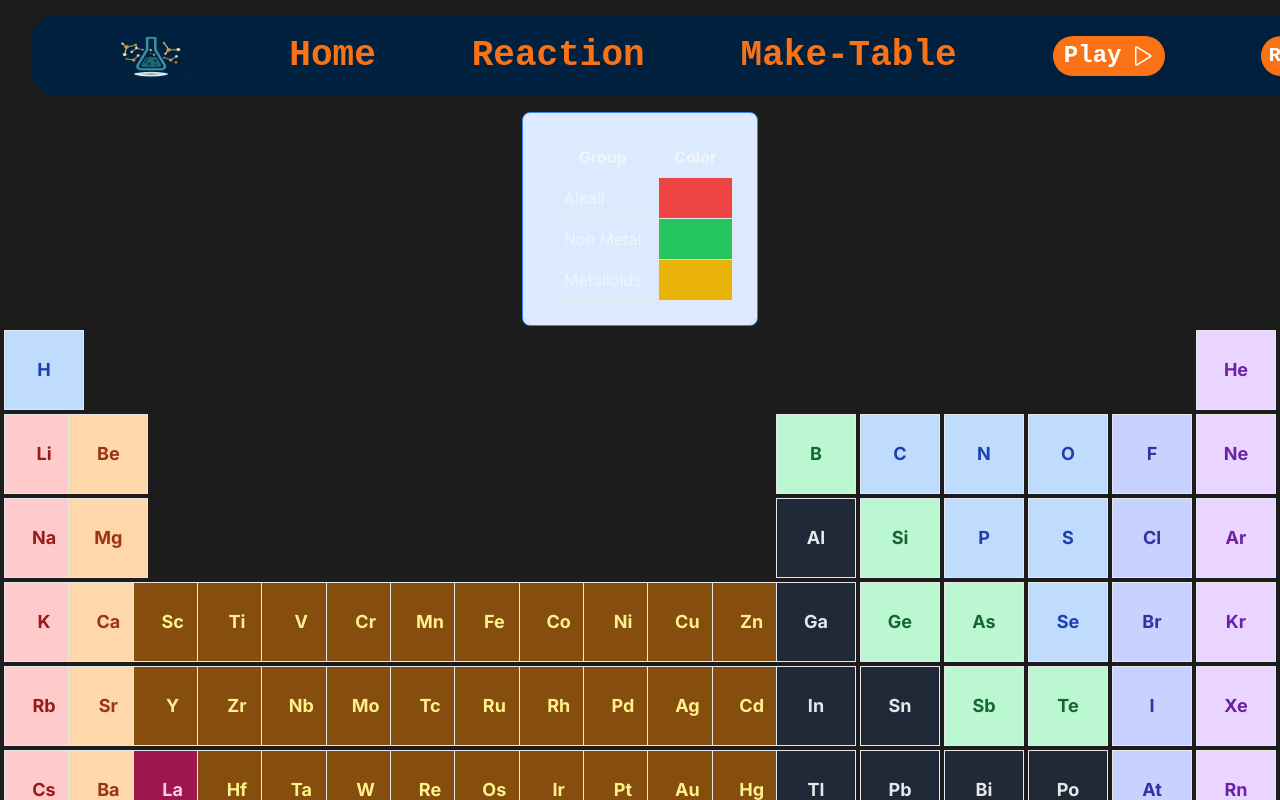
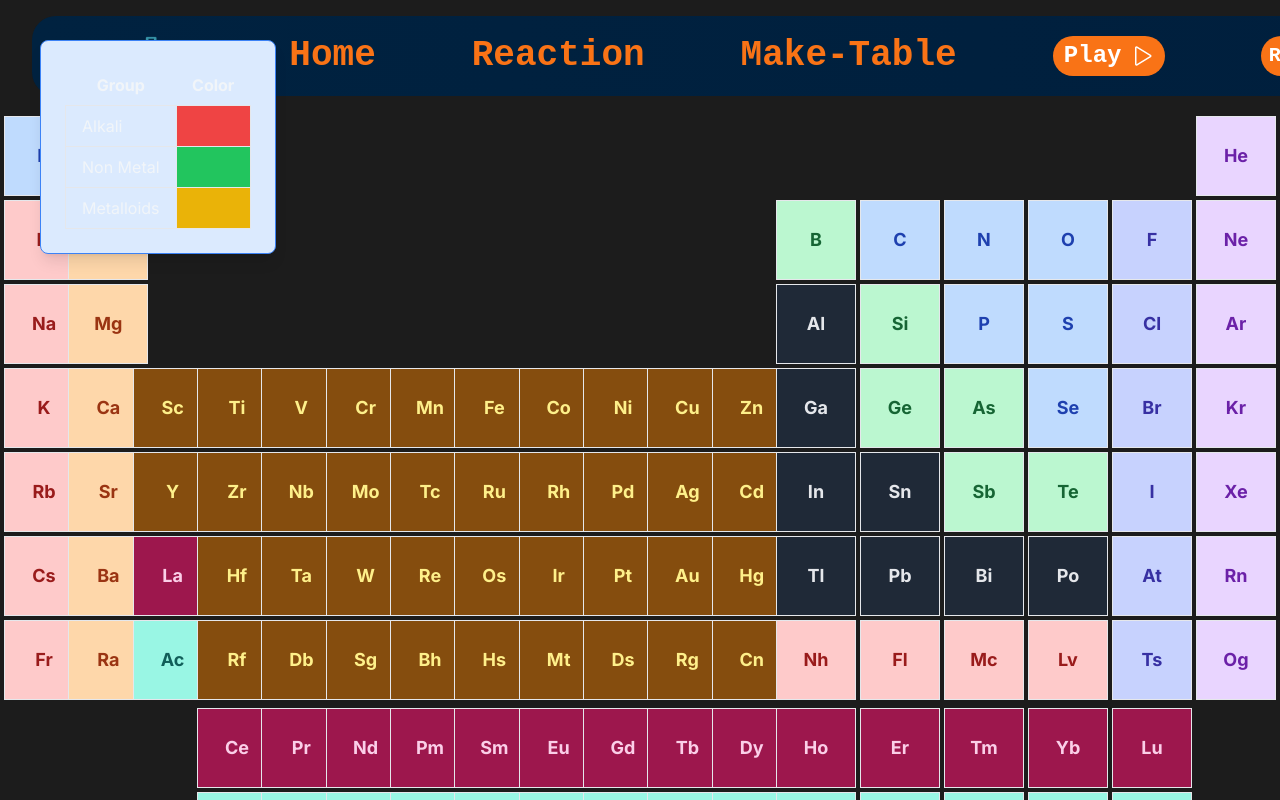
Before and after one commit to Anamay-Upreti/Modern-Periodic-Table, a Next.js app: page / in a window 1280 px wide. Shown: the top 800 px of the page. Built offline with nearby package versions, Linux system fonts and the light colour scheme; a web font is replaced by a local one.

Commit message:
adjustments

```diff
--- a/components/ColorCompostion.tsx
+++ b/components/ColorCompostion.tsx
@@ -6,10 +6,9 @@ const groupColors = {
   metalloids: "bg-yellow-500", // Example color for Metalloids
 };
 
-export default function Elements() {
+export default function ColorComposition() {
   return (
-    <div className="w-full flex justify-center mt-10">
-      <div className="bg-blue-100 border border-blue-500 p-6 rounded-lg">
+    <div className="absolute top-10 left-10 bg-blue-100 border border-blue-500 p-6 rounded-lg shadow-lg">
       <table className="table-auto">
         <thead>
           <tr>
@@ -33,6 +32,5 @@ export default function Elements() {
         </tbody>
       </table>
     </div>
-    </div>
   );
 }
```
Lines whose indentation alone changed are shown as unchanged.
